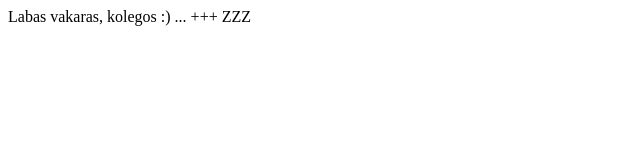
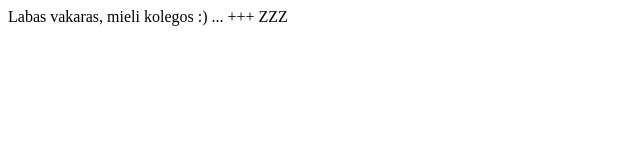
Before and after one commit to RenatasBr/Projektas_Z, a plain HTML site: page index.html in a window 1280 px wide. Shown: the full height of the page, 0-640 px from the left. Drawn offline with Linux system fonts and the light colour scheme.

Commit message:
20210424_major text update
major text update

```diff
--- a/index.html
+++ b/index.html
@@ -7,7 +7,7 @@
     <title>Dokumentukas</title>
 </head>
 <body>
-    Labas vakaras, kolegos :)
+    Labas vakaras, mieli kolegos :)
     ...
     +++
     ZZZ
```
